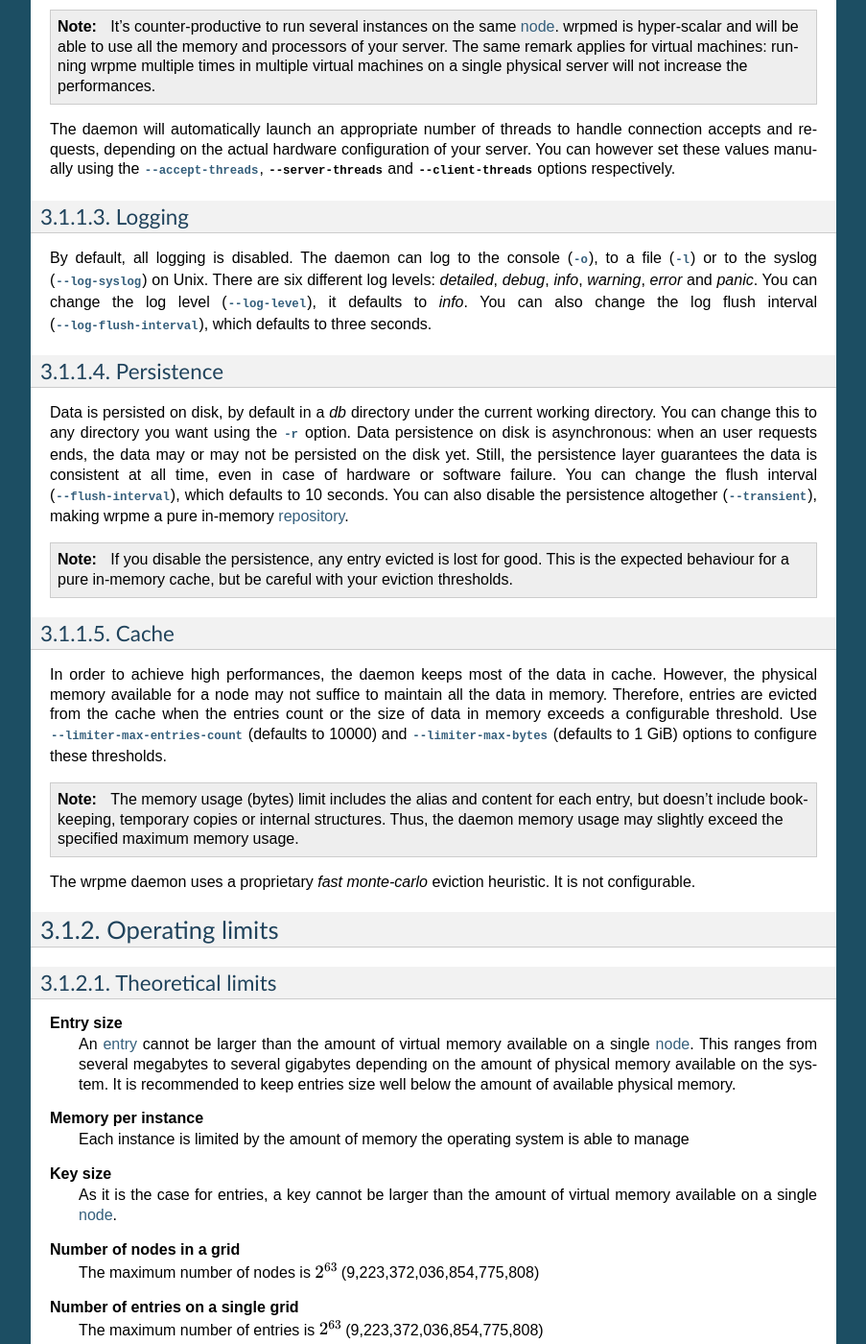
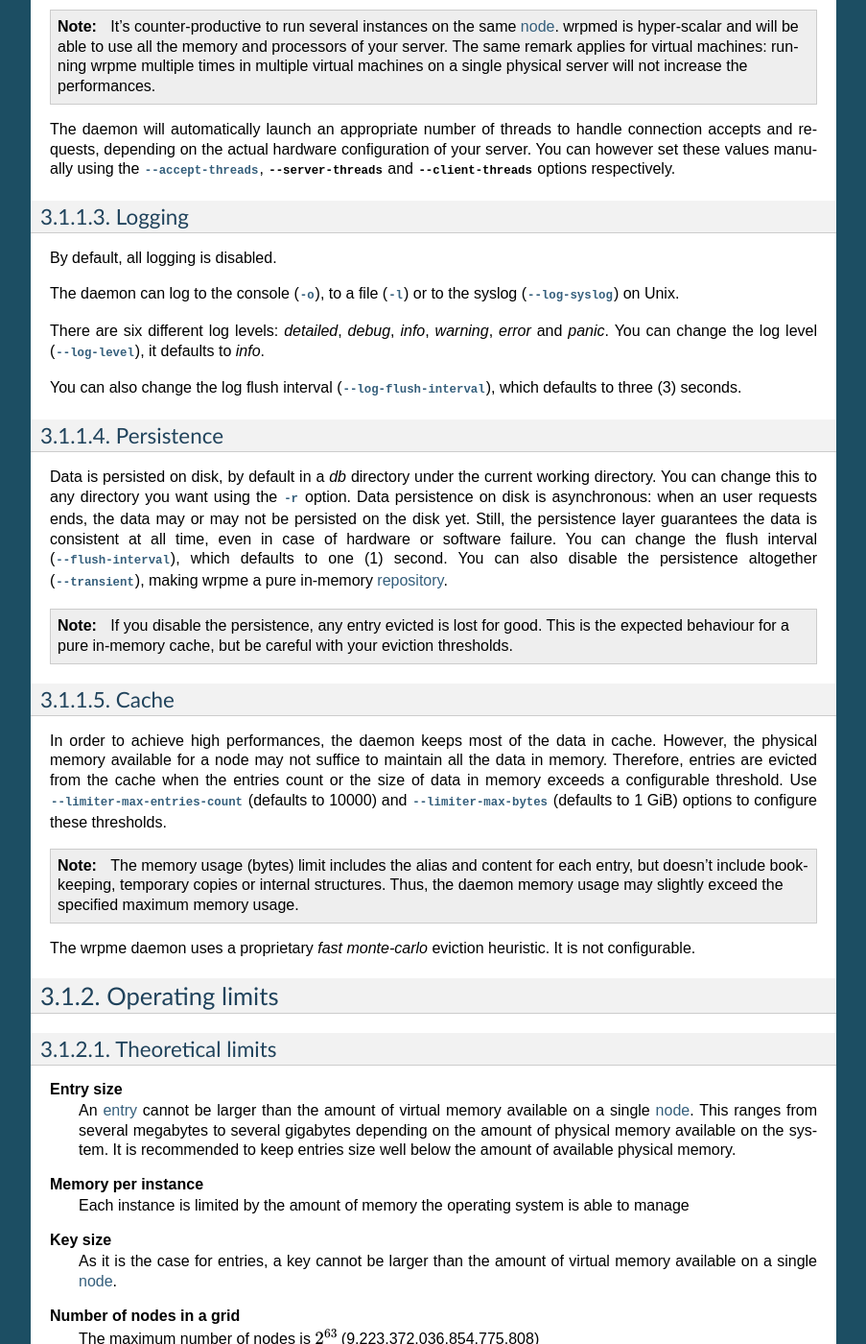
Before and after one commit to iltommi/qdb-documentation, a Sphinx documentation site: the page built from source/reference/wrpmed.rst, in a window 1280 px wide and 1400 px high, scrolled down 1112 px. Shown: the whole window at 96% size, without its empty margins (198-1101 px from the left). Built offline with Sphinx 7.4.7, drawn with Linux system fonts in a browser that asks for light colours; formulas are drawn with MathJax 3; some of the changed text lies outside the part shown.

Commit message:
Fix wrpmed options reference

```diff
--- a/source/reference/wrpmed.rst
+++ b/source/reference/wrpmed.rst
@@ -65,10 +65,12 @@ Logging
 -------
 
 By default, all logging is disabled.
+
 The daemon can log to the console (:option:`-o`), to a file (:option:`-l`) or to the syslog (:option:`--log-syslog`) on Unix.
-There are six different log levels: `detailed`, `debug`, `info`, `warning`, `error` and `panic`.
-You can change the log level (:option:`--log-level`), it defaults to `info`.
-You can also change the log flush interval (:option:`--log-flush-interval`), which defaults to three seconds.
+
+There are six different log levels: `detailed`, `debug`, `info`, `warning`, `error` and `panic`. You can change the log level (:option:`--log-level`), it defaults to `info`.
+
+You can also change the log flush interval (:option:`--log-flush-interval`), which defaults to three (3) seconds.
 
 Persistence
 -----------
@@ -77,7 +79,7 @@ Data is persisted on disk, by default in a `db` directory under the current work
 You can change this to any directory you want using the :option:`-r` option.
 Data persistence on disk is asynchronous: when an user requests ends, the data may or may not be persisted on the disk yet.
 Still, the persistence layer guarantees the data is consistent at all time, even in case of hardware or software failure.
-You can change the flush interval (:option:`--flush-interval`), which defaults to 10 seconds.
+You can change the flush interval (:option:`--flush-interval`), which defaults to one (1) second.
 You can also disable the persistence altogether (:option:`--transient`), making wrpme a pure in-memory :term:`repository`.
 
 .. note::
```
Also changed, not shown: other parts of source/reference/wrpmed.rst (+1 -1 lines).
